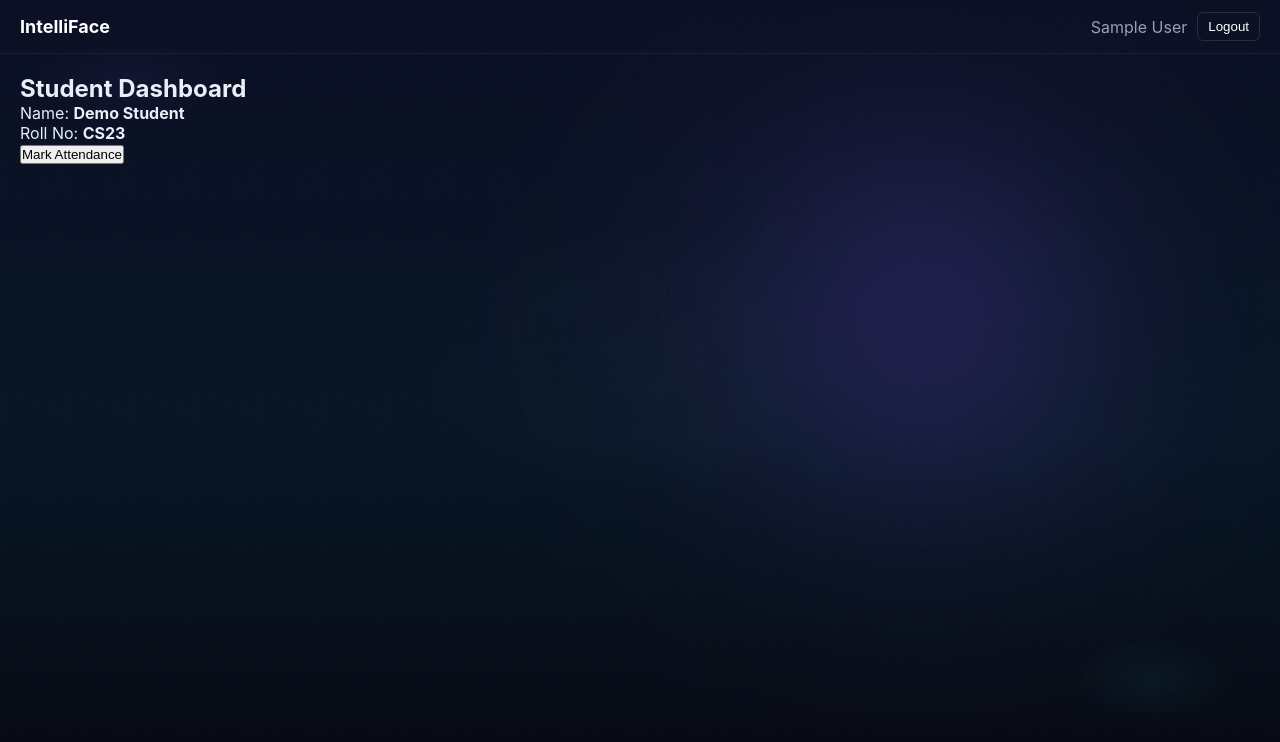
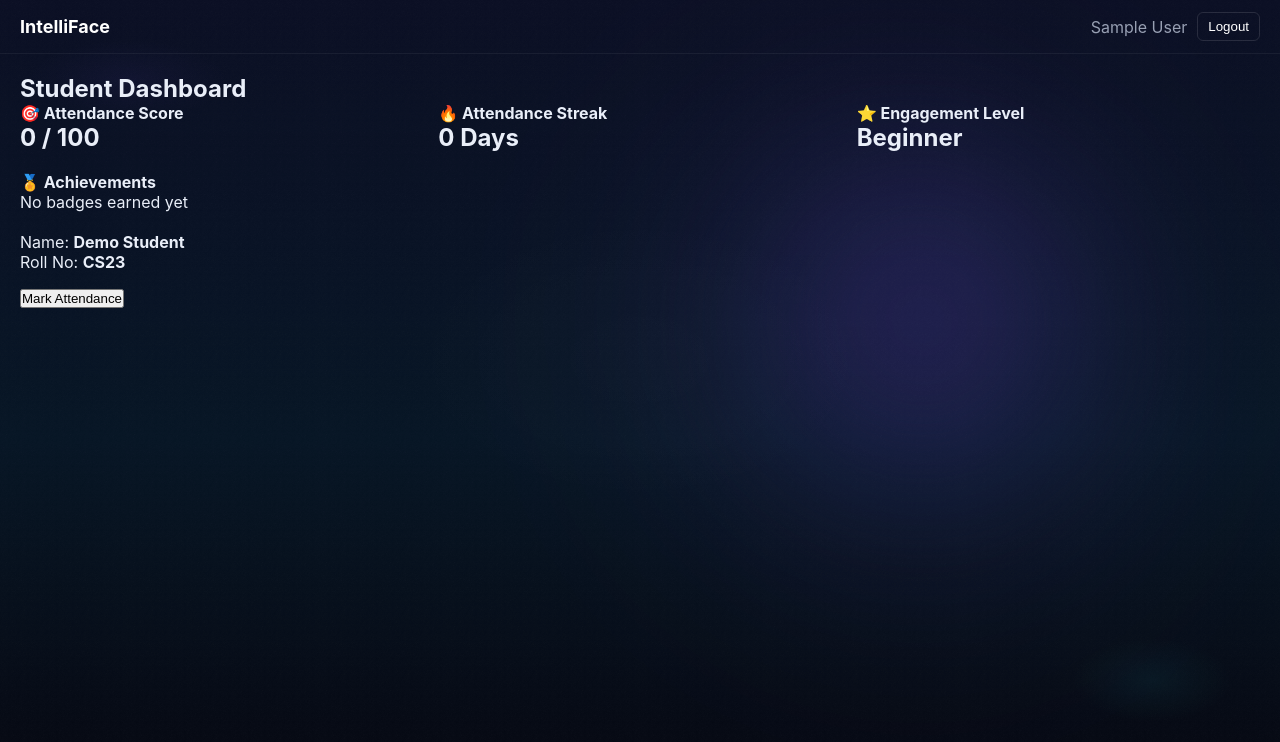
Before and after one commit to swastikr7/intelliface-attendance_system, a React (Vite) app: page /student-dashboard in a window 1280 px wide. Shown: the top 742 px of the page. Built offline with nearby package versions, Linux system fonts and the light colour scheme; sample sign-in values are in the browser's storage.

Commit message:
Update StudentDashboard.jsx
Add gamification UI to student dashboard

```diff
--- a/src/pages/StudentDashboard.jsx
+++ b/src/pages/StudentDashboard.jsx
@@ -1,21 +1,56 @@
-import React, { useState } from "react";
+import React, { useEffect, useState } from "react";
 import FaceScanner from "../components/FaceScanner";
-import { addAttendance } from "../utils/attendance";
+import { addAttendance, getAttendance } from "../utils/attendance";
+import {
+  calculateAttendanceScore,
+  calculateStreak,
+  getEngagementLevel,
+  getBadges,
+} from "../utils/gamification";
 
 const StudentDashboard = () => {
   const [scanStarted, setScanStarted] = useState(false);
   const [attendanceMarked, setAttendanceMarked] = useState(false);
   const [message, setMessage] = useState("");
 
-  // Demo student data (can be replaced later)
+  // Gamification states
+  const [score, setScore] = useState(0);
+  const [streak, setStreak] = useState(0);
+  const [level, setLevel] = useState("");
+  const [badges, setBadges] = useState([]);
+
+  // Demo student data
   const student = {
     name: "Demo Student",
     roll: "CS23",
   };
 
+  useEffect(() => {
+    refreshGamification();
+    checkTodayAttendance();
+  }, []);
+
+  const refreshGamification = () => {
+    const s = calculateAttendanceScore();
+    const st = calculateStreak();
+    setScore(s);
+    setStreak(st);
+    setLevel(getEngagementLevel(s));
+    setBadges(getBadges(s, st));
+  };
+
+  const checkTodayAttendance = () => {
+    const today = new Date().toLocaleDateString();
+    const records = getAttendance();
+    const marked = records.some(
+      (r) => r.date === today && r.roll === student.roll
+    );
+    setAttendanceMarked(marked);
+  };
+
   const handleFaceDetected = (success) => {
     if (!success) {
-      setMessage("Face not detected. Please try again.");
+      setMessage("❌ Face not detected. Try again.");
       setScanStarted(false);
       return;
     }
@@ -28,28 +63,68 @@ const StudentDashboard = () => {
       status: "Present",
     };
 
-    const saved = addAttendance(record);
-
-    if (saved) {
+    addAttendance(record);
+    setMessage("✅ Attendance marked successfully!");
     setAttendanceMarked(true);
-      setMessage("✅ Attendance marked successfully!");
-    } else {
-      setMessage("❌ Failed to mark attendance.");
-    }
-
     setScanStarted(false);
+    refreshGamification();
   };
 
   return (
     <div style={{ padding: "20px" }}>
       <h2>Student Dashboard</h2>
+
+      {/* GAMIFICATION PANEL */}
+      <div
+        style={{
+          display: "grid",
+          gridTemplateColumns: "repeat(auto-fit, minmax(200px, 1fr))",
+          gap: "15px",
+          marginBottom: "20px",
+        }}
+      >
+        <div className="card">
+          <h4>🎯 Attendance Score</h4>
+          <h2>{score} / 100</h2>
+        </div>
+
+        <div className="card">
+          <h4>🔥 Attendance Streak</h4>
+          <h2>{streak} Days</h2>
+        </div>
+
+        <div className="card">
+          <h4>⭐ Engagement Level</h4>
+          <h2>{level}</h2>
+        </div>
+      </div>
+
+      {/* BADGES */}
+      <div className="card" style={{ marginBottom: "20px" }}>
+        <h4>🏅 Achievements</h4>
+        {badges.length === 0 ? (
+          <p>No badges earned yet</p>
+        ) : (
+          <ul>
+            {badges.map((b, i) => (
+              <li key={i}>{b}</li>
+            ))}
+          </ul>
+        )}
+      </div>
+
+      {/* STUDENT INFO */}
+      <div className="card">
         <p>
           Name: <b>{student.name}</b>
         </p>
         <p>
           Roll No: <b>{student.roll}</b>
         </p>
+      </div>
 
+      {/* ATTENDANCE ACTION */}
+      <div className="card" style={{ marginTop: "15px" }}>
         {!attendanceMarked && (
           <button onClick={() => setScanStarted(true)}>
             Mark Attendance
@@ -67,10 +142,9 @@ const StudentDashboard = () => {
         )}
 
         {message && (
-        <p style={{ marginTop: "10px" }}>
-          {message}
-        </p>
+          <p style={{ marginTop: "10px" }}>{message}</p>
         )}
+      </div>
     </div>
   );
 };
```
Lines whose indentation alone changed are shown as unchanged.
